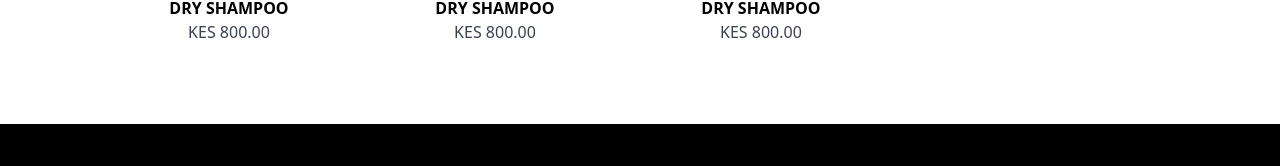
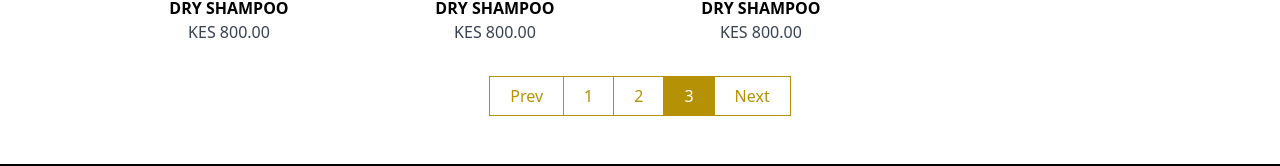
Before and after one commit to LiquidHackGroup/lizclement-website, a Next.js app: page /shop in a window 1280 px wide. Shown: the part 1294-1460 px from the top of the page. Built offline with nearby package versions, Linux system fonts and the light colour scheme; a web font is replaced by a local one.

Commit message:
added pagination on product list

```diff
--- a/components/shop/Products.js
+++ b/components/shop/Products.js
@@ -127,7 +127,36 @@ const Products = () => {
 				</div>
 				<div className="w-1/4">
 					<h2>Categories</h2>
-				</div>{' '}
+				</div>
+			</div>
+			<div className="container flex justify-center mx-auto">
+				<ul className="flex">
+					<li>
+						<button className="h-10 px-5 text-gold-600 bg-white border border-r-0 border-gold-600 hover:bg-gray-200">
+							Prev
+						</button>
+					</li>
+					<li>
+						<button className="h-10 px-5 text-gold-600 bg-white border border-r-0 border-gold-600 ">
+							1
+						</button>
+					</li>
+					<li>
+						<button className="h-10 px-5 text-gold-600 bg-white border border-r-0 border-gold-600 hover:bg-gray-100">
+							2
+						</button>
+					</li>
+					<li>
+						<button className="h-10 px-5 text-white bg-gold-600 border border-r-0 border-gold-600 ">
+							3
+						</button>
+					</li>
+					<li>
+						<button className="h-10 px-5 text-gold-600 bg-white border border-gold-600 hover:bg-gray-200">
+							Next
+						</button>
+					</li>
+				</ul>
 			</div>
 		</div>
 	);
```
